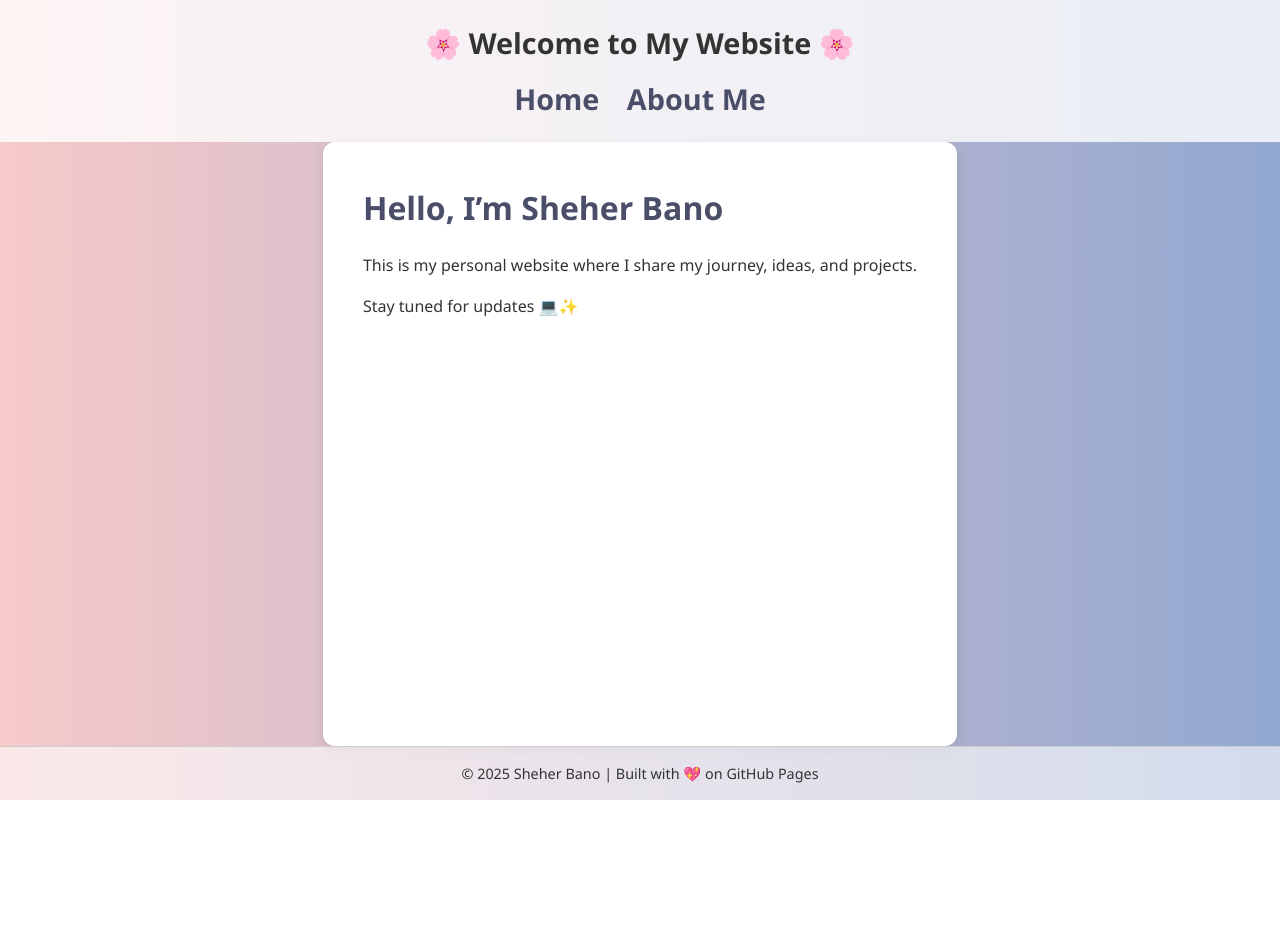
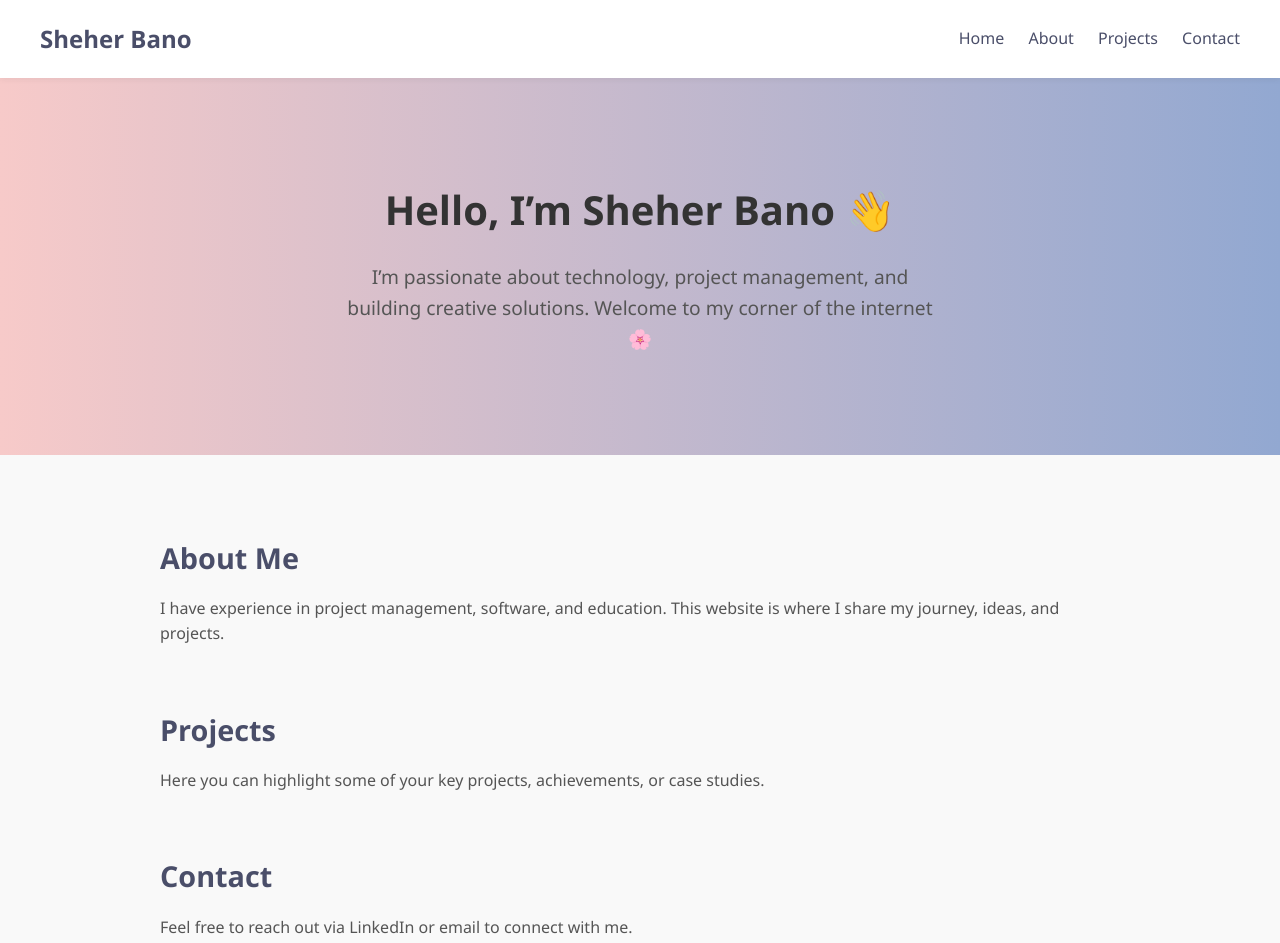
Before and after one commit to shhrbano91-lab/shhrbano91-lab.github.io, a plain HTML site: page index.html in a window 1280 px wide. Shown: the top 943 px of the page. Before the commit the page ends 800 px from the top, so only its background shows below. Drawn offline with Linux system fonts and the light colour scheme.

Commit message:
Update index.html

```diff
--- a/index.html
+++ b/index.html
@@ -1,92 +1,160 @@
 <!DOCTYPE html>
 <html lang="en">
 <head>
-  <meta charset="UTF-8">
-  <meta name="viewport" content="width=device-width, initial-scale=1.0">
+  <meta charset="UTF-8" />
+  <meta name="viewport" content="width=device-width, initial-scale=1.0" />
   <title>Sheher Bano</title>
   <style>
     /* Reset */
-    body, h1, p {
+    * {
       margin: 0;
       padding: 0;
+      box-sizing: border-box;
     }
 
     body {
-      font-family: 'Segoe UI', Tahoma, Geneva, Verdana, sans-serif;
-      background: linear-gradient(to right, #f7cac9, #92a8d1); /* pastel pink to blue */
+      font-family: "Segoe UI", Tahoma, Geneva, Verdana, sans-serif;
       color: #333;
+      background-color: #f9f9f9;
       line-height: 1.6;
-      display: flex;
-      flex-direction: column;
-      min-height: 100vh;
     }
 
-    header {
-      background: rgba(255, 255, 255, 0.8);
-      padding: 20px;
+    /* Navigation Bar */
+    nav {
+      display: flex;
+      justify-content: space-between;
+      align-items: center;
+      padding: 20px 40px;
+      background: white;
+      box-shadow: 0 2px 6px rgba(0, 0, 0, 0.05);
+      position: sticky;
+      top: 0;
+      z-index: 100;
+    }
+
+    nav h1 {
+      font-size: 1.5rem;
+      color: #4a4e69;
+    }
+
+    nav a {
+      margin-left: 20px;
+      text-decoration: none;
+      color: #4a4e69;
+      font-weight: 500;
+      transition: color 0.3s;
+    }
+
+    nav a:hover {
+      color: #9a8c98;
+    }
+
+    /* Hero Section */
+    .hero {
       text-align: center;
-      font-size: 1.8rem;
-      font-weight: bold;
+      padding: 100px 20px;
+      background: linear-gradient(to right, #f7cac9, #92a8d1);
       color: #333;
     }
 
-    nav {
-      margin-top: 10px;
-    }
-
-    nav a {
-      margin: 0 10px;
-      text-decoration: none;
-      color: #4a4e69;
-      font-weight: bold;
-    }
-
-    main {
-      flex: 1;
-      padding: 40px;
-      max-width: 800px;
-      margin: auto;
-      background: white;
-      border-radius: 12px;
-      box-shadow: 0 4px 12px rgba(0,0,0,0.1);
-    }
-
-    h1 {
-      color: #4a4e69;
+    .hero h2 {
+      font-size: 2.5rem;
       margin-bottom: 20px;
     }
 
-    p {
-      margin-bottom: 15px;
+    .hero p {
+      font-size: 1.2rem;
+      max-width: 600px;
+      margin: auto;
     }
 
+    /* Main Content */
+    main {
+      max-width: 1000px;
+      margin: 40px auto;
+      padding: 20px;
+    }
+
+    section {
+      margin-bottom: 60px;
+    }
+
+    section h3 {
+      font-size: 1.8rem;
+      margin-bottom: 15px;
+      color: #4a4e69;
+    }
+
+    section p {
+      font-size: 1rem;
+      color: #555;
+    }
+
+    /* Footer */
     footer {
       text-align: center;
-      padding: 15px;
+      padding: 20px;
       font-size: 0.9rem;
-      background: rgba(255, 255, 255, 0.6);
-      border-top: 1px solid #ccc;
+      color: #666;
+      background: #f1f1f1;
+      border-top: 1px solid #ddd;
     }
   </style>
 </head>
 <body>
-  <header>
-    🌸 Welcome to My Website 🌸
-    <!-- New navigation bar -->
-    <nav>
+  <!-- Navigation -->
+  <nav>
+    <h1>Sheher Bano</h1>
+    <div>
       <a href="index.html">Home</a>
-      <a href="about.html">About Me</a>
-    </nav>
-  </header>
+      <a href="about.html">About</a>
+      <a href="projects.html">Projects</a>
+      <a href="contact.html">Contact</a>
+    </div>
+  </nav>
 
+  <!-- Hero Section -->
+  <section class="hero">
+    <h2>Hello, I’m Sheher Bano 👋</h2>
+    <p>
+      I’m passionate about technology, project management, and building creative solutions.
+      Welcome to my corner of the internet 🌸
+    </p>
+  </section>
+
+  <!-- Main Content -->
   <main>
-    <h1>Hello, I’m Sheher Bano</h1>
-    <p>This is my personal website where I share my journey, ideas, and projects.</p>
-    <p>Stay tuned for updates 💻✨</p>
+    <section>
+      <h3>About Me</h3>
+      <p>
+        I have experience in project management, software, and education.
+        This website is where I share my journey, ideas, and projects.
+      </p>
+    </section>
+
+    <section>
+      <h3>Projects</h3>
+      <p>
+        Here you can highlight some of your key projects, achievements, or case studies.
+      </p>
+    </section>
+
+    <section>
+      <h3>Contact</h3>
+      <p>
+        Feel free to reach out via LinkedIn or email to connect with me.
+      </p>
+    </section>
   </main>
 
+  <!-- Footer -->
   <footer>
-    © 2025 Sheher Bano | Built with 💖 on GitHub Pages
+    © <span id="year"></span> Sheher Bano | Built with 💖 on GitHub Pages
   </footer>
+
+  <script>
+    // Auto update year
+    document.getElementById("year").textContent = new Date().getFullYear();
+  </script>
 </body>
 </html>
```
